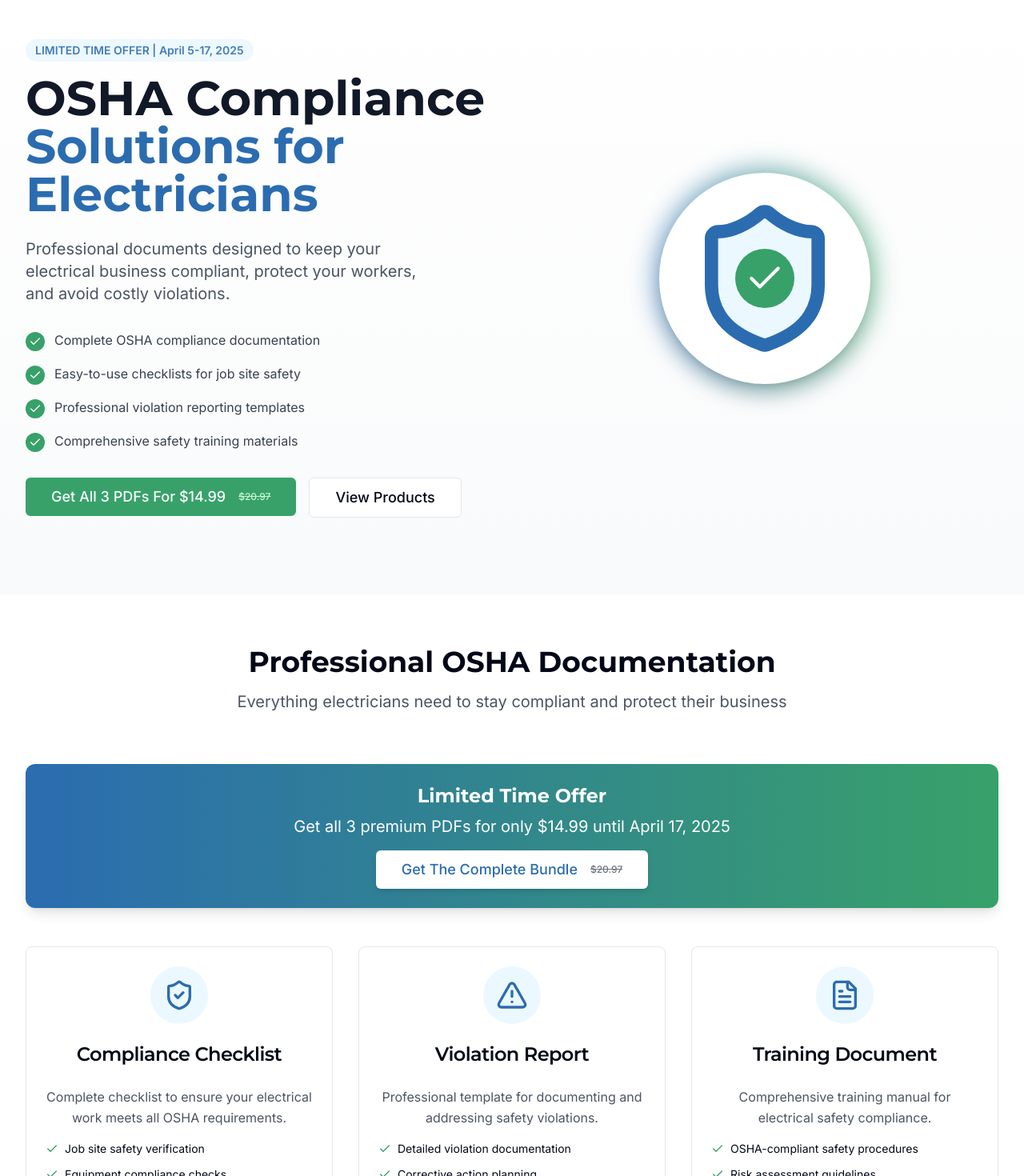
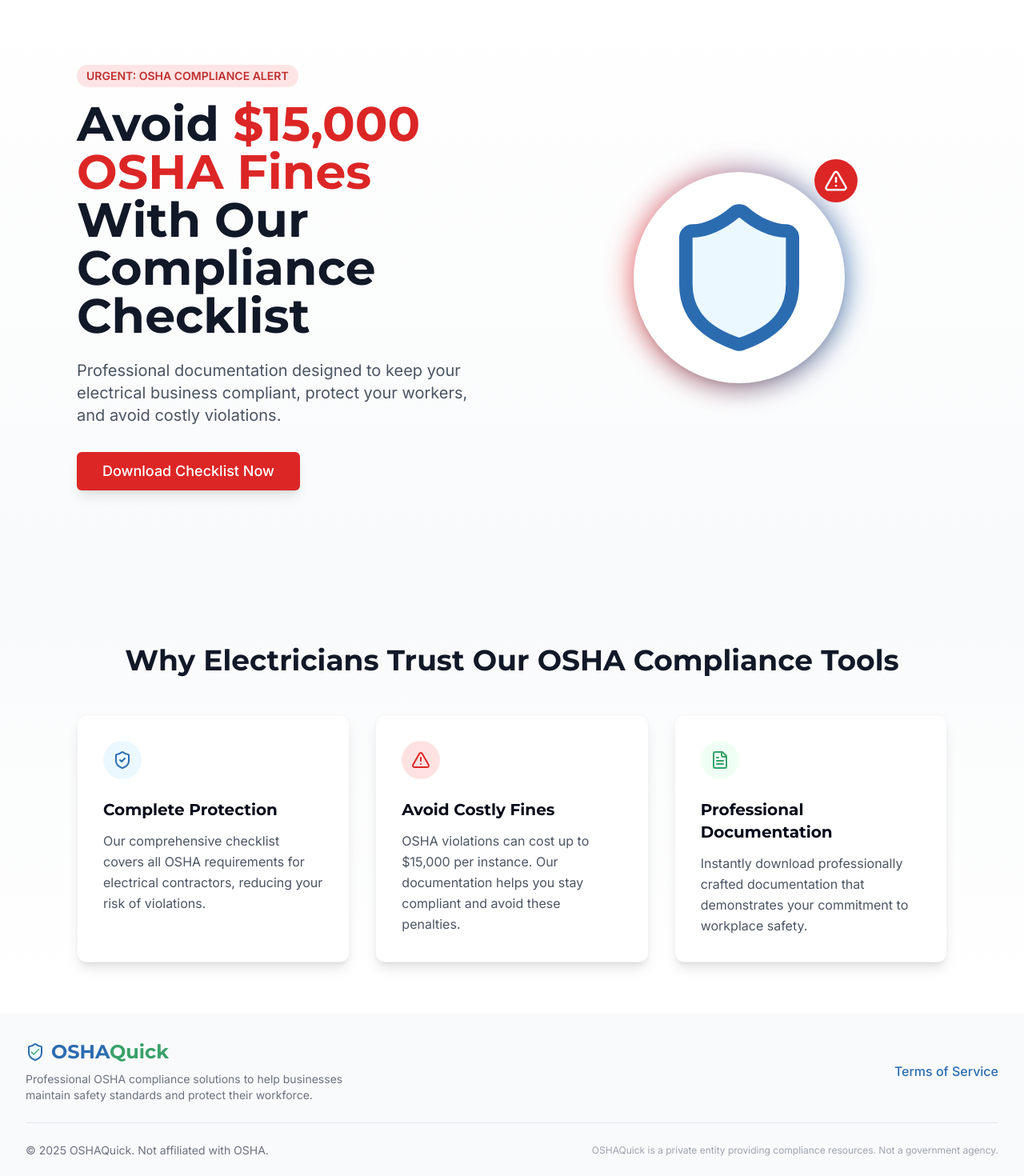
Before and after one commit to XECH3N/OSHAQuick, a React (Vite) app: page / in a window 1280 px wide. Shown: the part 120-1590 px from the top of the page at 80% size. Built offline with nearby package versions, Linux system fonts and the light colour scheme.

Commit message:
feat: Implement single-page website
Implement a single-page website with a hero section, Gumroad checkout button, legal footer, and mobile-responsive design.

```diff
--- a/package.json
+++ b/package.json
@@ -45,7 +45,7 @@
     "cmdk": "^1.0.0",
     "date-fns": "^3.6.0",
     "embla-carousel-react": "^8.3.0",
-    "framer-motion": "^10.18.0",
+    "framer-motion": "^12.6.3",
     "input-otp": "^1.2.4",
     "lucide-react": "^0.462.0",
     "next-themes": "^0.3.0",
--- a/src/components/Footer.tsx
+++ b/src/components/Footer.tsx
@@ -2,66 +2,45 @@
 import React from 'react';
 import { Link } from 'react-router-dom';
 import Logo from './Logo';
+import { motion } from 'framer-motion';
 
 const Footer = () => {
   const currentYear = new Date().getFullYear();
 
   return (
-    <footer className="bg-gray-50 pt-12 pb-8">
+    <footer className="bg-gray-50 pt-8 pb-6">
       <div className="container mx-auto px-4 sm:px-6 lg:px-8">
-        <div className="grid grid-cols-1 md:grid-cols-4 gap-8">
-          <div className="col-span-1 md:col-span-2">
+        <div className="flex flex-col md:flex-row justify-between items-center">
+          <motion.div
+            initial={{ opacity: 0, y: 20 }}
+            animate={{ opacity: 1, y: 0 }}
+            transition={{ duration: 0.5 }}
+          >
             <Logo />
-            <p className="mt-4 text-gray-600 max-w-md">
-              OSHAQuick provides secure, professional OSHA compliance solutions to help businesses maintain safety standards and protect their workforce.
+            <p className="mt-2 text-gray-500 text-sm max-w-md">
+              Professional OSHA compliance solutions to help businesses maintain safety standards and protect their workforce.
             </p>
-          </div>
+          </motion.div>
 
-          <div>
-            <h3 className="text-lg font-semibold mb-4">Quick Links</h3>
-            <ul className="space-y-2">
-              <li>
-                <Link to="/" className="text-gray-600 hover:text-primary-700">
-                  Home
-                </Link>
-              </li>
-              <li>
-                <Link to="/legal" className="text-gray-600 hover:text-primary-700">
-                  Legal
-                </Link>
-              </li>
-            </ul>
-          </div>
-
-          <div>
-            <h3 className="text-lg font-semibold mb-4">Security</h3>
-            <ul className="space-y-2">
-              <li>
-                <Link to="/.well-known/security.txt" className="text-gray-600 hover:text-primary-700">
-                  Security.txt
-                </Link>
-              </li>
-              <li>
-                <Link to="/sitemap.xml" className="text-gray-600 hover:text-primary-700">
-                  Sitemap
-                </Link>
-              </li>
-            </ul>
-          </div>
+          <motion.div
+            initial={{ opacity: 0, y: 20 }}
+            animate={{ opacity: 1, y: 0 }}
+            transition={{ duration: 0.5, delay: 0.2 }}
+            className="mt-6 md:mt-0"
+          >
+            <Link to="/legal" className="text-primary-700 hover:text-primary-800 font-medium">
+              Terms of Service
+            </Link>
+          </motion.div>
         </div>
 
-        <div className="border-t border-gray-200 mt-8 pt-8 flex flex-col md:flex-row justify-between items-center">
+        <div className="border-t border-gray-200 mt-6 pt-6 flex flex-col md:flex-row justify-between items-center">
           <p className="text-gray-500 text-sm">
-            © {currentYear} OSHAQuick. All rights reserved.
+            © {currentYear} OSHAQuick. Not affiliated with OSHA.
           </p>
-          <div className="mt-4 md:mt-0 flex space-x-4">
-            <Link to="/legal" className="text-gray-500 hover:text-primary-700 text-sm">
-              Privacy Policy
-            </Link>
-            <Link to="/legal" className="text-gray-500 hover:text-primary-700 text-sm">
-              Terms of Service
-            </Link>
-          </div>
+          <p className="text-gray-400 text-xs mt-2 md:mt-0">
+            OSHAQuick is a private entity providing compliance resources. Not a government agency.
+          </p>
         </div>
       </div>
     </footer>
--- a/src/components/Hero.tsx
+++ b/src/components/Hero.tsx
@@ -1,9 +1,9 @@
 
 import React from 'react';
 import { Button } from '@/components/ui/button';
-import { Shield, Check, FileText, Calendar } from 'lucide-react';
-import ChecklistItem from './ChecklistItem';
+import { Shield, AlertTriangle } from 'lucide-react';
 import { cn } from '@/lib/utils';
+import { motion } from 'framer-motion';
 
 interface HeroProps {
   className?: string;
@@ -13,53 +13,57 @@ const Hero = ({ className }: HeroProps) => {
   return (
     <section
       className={cn(
-        'py-16 md:py-24 bg-gradient-to-b from-white to-gray-50',
+        'py-20 md:py-32 bg-gradient-to-b from-white to-gray-50',
         className
       )}
     >
-      <div className="container mx-auto px-4 sm:px-6 lg:px-8">
+      <div className="container mx-auto px-4 sm:px-6 lg:px-8 max-w-6xl">
         <div className="grid grid-cols-1 md:grid-cols-2 gap-12 items-center">
-          <div className="order-2 md:order-1 animate-fade-in">
-            <div className="inline-block px-3 py-1 bg-primary-100 text-primary-700 rounded-full text-sm font-semibold mb-4 animate-pulse">
-              LIMITED TIME OFFER | April 5-17, 2025
+          <motion.div
+            initial={{ opacity: 0, y: 20 }}
+            animate={{ opacity: 1, y: 0 }}
+            transition={{ duration: 0.6 }}
+            className="order-2 md:order-1"
+          >
+            <div className="inline-block px-3 py-1 bg-red-100 text-red-700 rounded-full text-sm font-semibold mb-4 animate-pulse">
+              URGENT: OSHA COMPLIANCE ALERT
             </div>
             <h1 className="text-4xl md:text-5xl lg:text-6xl font-bold leading-tight text-gray-900 mb-6">
-              OSHA Compliance{' '}
-              <span className="text-primary-700">Solutions for Electricians</span>
+              Avoid <span className="text-red-600">$15,000 OSHA Fines</span> With Our Compliance Checklist
             </h1>
             <p className="text-xl text-gray-600 mb-8 max-w-lg">
-              Professional documents designed to keep your electrical business compliant, protect your workers, and avoid costly violations.
+              Professional documentation designed to keep your electrical business compliant, protect your workers, and avoid costly violations.
             </p>
 
-            <div className="space-y-4 mb-8">
-              <ChecklistItem>Complete OSHA compliance documentation</ChecklistItem>
-              <ChecklistItem>Easy-to-use checklists for job site safety</ChecklistItem>
-              <ChecklistItem>Professional violation reporting templates</ChecklistItem>
-              <ChecklistItem>Comprehensive safety training materials</ChecklistItem>
-            </div>
+            <motion.div
+              whileHover={{ scale: 1.05 }}
+              transition={{ type: "spring", stiffness: 400, damping: 10 }}
+            >
+              <Button
+                className="bg-red-600 hover:bg-red-700 text-white text-lg py-6 px-8 shadow-lg"
+                onClick={() => window.location.href = "https://checkout.oshaquick.xyz"}
+              >
+                Download Checklist Now
+              </Button>
+            </motion.div>
+          </motion.div>
 
-            <div className="flex flex-col sm:flex-row gap-4">
-              <Button className="bg-secondary hover:bg-secondary-700 text-lg py-6 px-8 group transition-all duration-300 transform hover:scale-105">
-                Get All 3 PDFs For $14.99
-                <span className="ml-2 text-xs line-through text-secondary-200">$20.97</span>
-              </Button>
-              <Button variant="outline" className="text-lg py-6 px-8 hover:bg-primary-50 transition-all duration-300">
-                View Products
-              </Button>
-            </div>
-          </div>
-
-          <div className="order-1 md:order-2 flex justify-center animate-fade-in">
+          <motion.div
+            initial={{ opacity: 0, scale: 0.9 }}
+            animate={{ opacity: 1, scale: 1 }}
+            transition={{ duration: 0.8, delay: 0.2 }}
+            className="order-1 md:order-2 flex justify-center"
+          >
             <div className="relative">
-              <div className="absolute -inset-1 bg-gradient-to-r from-primary-700 to-secondary-600 rounded-full blur-lg opacity-70"></div>
+              <div className="absolute -inset-1 bg-gradient-to-r from-red-500 to-primary-700 rounded-full blur-lg opacity-70"></div>
               <div className="relative bg-white rounded-full p-8 shadow-xl">
+                <div className="absolute -top-4 -right-4 bg-red-600 rounded-full p-3">
+                  <AlertTriangle size={30} className="text-white" />
+                </div>
                 <Shield size={200} className="text-primary-700 fill-primary-100" />
-                <div className="absolute top-1/2 left-1/2 transform -translate-x-1/2 -translate-y-1/2 bg-secondary rounded-full p-3">
-                  <Check size={50} className="text-white" />
-                </div>
               </div>
             </div>
-          </div>
+          </motion.div>
         </div>
       </div>
     </section>
--- a/src/components/SecurityBanner.tsx
+++ b/src/components/SecurityBanner.tsx
@@ -1,28 +1,72 @@
 
 import React from 'react';
-import { Shield } from 'lucide-react';
-import { cn } from '@/lib/utils';
+import { motion } from 'framer-motion';
+import { ShieldCheck, FileText, AlertTriangle } from 'lucide-react';
 
-interface SecurityBannerProps {
-  className?: string;
-}
+const SecurityBanner = () => {
+  return (
+    <section className="py-16 bg-gradient-to-b from-gray-50 to-white">
+      <div className="container mx-auto px-4 sm:px-6 lg:px-8 max-w-6xl">
+        <div className="text-center mb-12">
+          <motion.h2
+            initial={{ opacity: 0, y: 20 }}
+            whileInView={{ opacity: 1, y: 0 }}
+            transition={{ duration: 0.5 }}
+            viewport={{ once: true }}
+            className="text-3xl md:text-4xl font-bold text-gray-900"
+          >
+            Why Electricians Trust Our OSHA Compliance Tools
+          </motion.h2>
+        </div>
 
-const SecurityBanner = ({ className }: SecurityBannerProps) => {
-  return (
-    <section className={cn(
-      'bg-primary-700 text-white py-10',
-      className
-    )}>
-      <div className="container mx-auto px-4 sm:px-6 lg:px-8">
-        <div className="flex flex-col md:flex-row items-center justify-center text-center md:text-left gap-6">
-          <Shield className="h-12 w-12 flex-shrink-0" />
-          <div>
-            <h2 className="text-2xl font-bold mb-2">Secure by Default</h2>
-            <p className="text-primary-100">
-              OSHAQuick implements strict security headers including HSTS, CSP, and modern
-              permissions policies to keep your data safe.
+        <div className="grid grid-cols-1 md:grid-cols-3 gap-8">
+          <motion.div
+            initial={{ opacity: 0, y: 20 }}
+            whileInView={{ opacity: 1, y: 0 }}
+            transition={{ duration: 0.5, delay: 0.1 }}
+            viewport={{ once: true }}
+            className="bg-white p-8 rounded-xl shadow-lg border border-gray-100"
+          >
+            <div className="w-12 h-12 bg-primary-100 rounded-full flex items-center justify-center mb-6">
+              <ShieldCheck className="text-primary-700" size={24} />
+            </div>
+            <h3 className="text-xl font-bold mb-3">Complete Protection</h3>
+            <p className="text-gray-600">
+              Our comprehensive checklist covers all OSHA requirements for electrical contractors, reducing your risk of violations.
             </p>
-          </div>
+          </motion.div>
+
+          <motion.div
+            initial={{ opacity: 0, y: 20 }}
+            whileInView={{ opacity: 1, y: 0 }}
+            transition={{ duration: 0.5, delay: 0.2 }}
+            viewport={{ once: true }}
+            className="bg-white p-8 rounded-xl shadow-lg border border-gray-100"
+          >
+            <div className="w-12 h-12 bg-red-100 rounded-full flex items-center justify-center mb-6">
+              <AlertTriangle className="text-red-600" size={24} />
+            </div>
+            <h3 className="text-xl font-bold mb-3">Avoid Costly Fines</h3>
+            <p className="text-gray-600">
+              OSHA violations can cost up to $15,000 per instance. Our documentation helps you stay compliant and avoid these penalties.
+            </p>
+          </motion.div>
+
+          <motion.div
+            initial={{ opacity: 0, y: 20 }}
+            whileInView={{ opacity: 1, y: 0 }}
+            transition={{ duration: 0.5, delay: 0.3 }}
+            viewport={{ once: true }}
+            className="bg-white p-8 rounded-xl shadow-lg border border-gray-100"
+          >
+            <div className="w-12 h-12 bg-secondary-100 rounded-full flex items-center justify-center mb-6">
+              <FileText className="text-secondary-600" size={24} />
+            </div>
+            <h3 className="text-xl font-bold mb-3">Professional Documentation</h3>
+            <p className="text-gray-600">
+              Instantly download professionally crafted documentation that demonstrates your commitment to workplace safety.
+            </p>
+          </motion.div>
         </div>
       </div>
     </section>
--- a/src/pages/Index.tsx
+++ b/src/pages/Index.tsx
@@ -3,22 +3,15 @@ import React from 'react';
 import Navbar from '@/components/Navbar';
 import Footer from '@/components/Footer';
 import Hero from '@/components/Hero';
-import ProductsSection from '@/components/ProductsSection';
-import Testimonials from '@/components/Testimonials';
-import FAQ from '@/components/FAQ';
-import CTASection from '@/components/CTASection';
 import SecurityBanner from '@/components/SecurityBanner';
 
 const Index = () => {
-  // Adding meta tags for security (these would normally be in server headers)
   React.useEffect(() => {
-    // This would normally be done server-side but for demo purposes:
-    document.title = "OSHAQuick - Electrical Safety Compliance Documents";
+    document.title = "OSHAQuick - Avoid $15,000 OSHA Fines Today";
 
-    // Add meta description for SEO
     const metaDescription = document.createElement('meta');
     metaDescription.name = 'description';
-    metaDescription.content = 'Professional OSHA compliance documentation for electricians. Get our compliance checklist, violation report, and training documents to keep your electrical business safe and compliant.';
+    metaDescription.content = 'Download our professional OSHA compliance checklist to avoid costly fines and keep your electrical business safe and compliant.';
     document.head.appendChild(metaDescription);
   }, []);
 
@@ -28,11 +21,7 @@ const Index = () => {
 
       <main className="flex-grow">
         <Hero />
-        <ProductsSection />
-        <Testimonials />
-        <FAQ />
         <SecurityBanner />
-        <CTASection />
       </main>
 
       <Footer />
```
Also changed, not shown: 2 other files (tests, documents, lock files or other folders).
